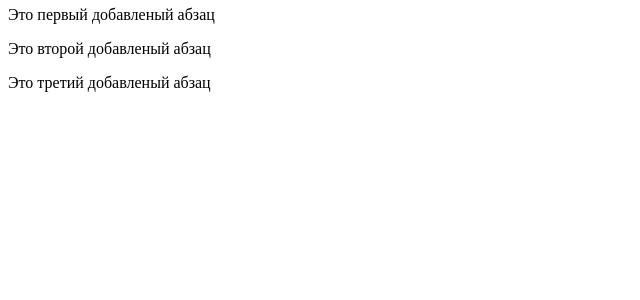
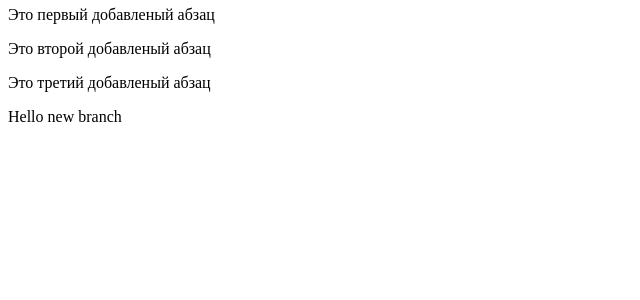
Before and after one commit to Saturn711/new.site, a PHP site: page / in a window 1280 px wide. Shown: the part 218-518 px from the top of the page, without its empty margins (0-640 px from the left). Run offline with PHP 8.4, Linux system fonts and the light colour scheme.

Commit message:
commit into new branch

```diff
--- a/index.php
+++ b/index.php
@@ -32,5 +32,8 @@
 	<div>
 		<p>Это третий добавленый абзац</p>
 	</div>
+	<div>
+		<p>Hello new branch</p>
+	</div>
 </body>
 </html>
```
